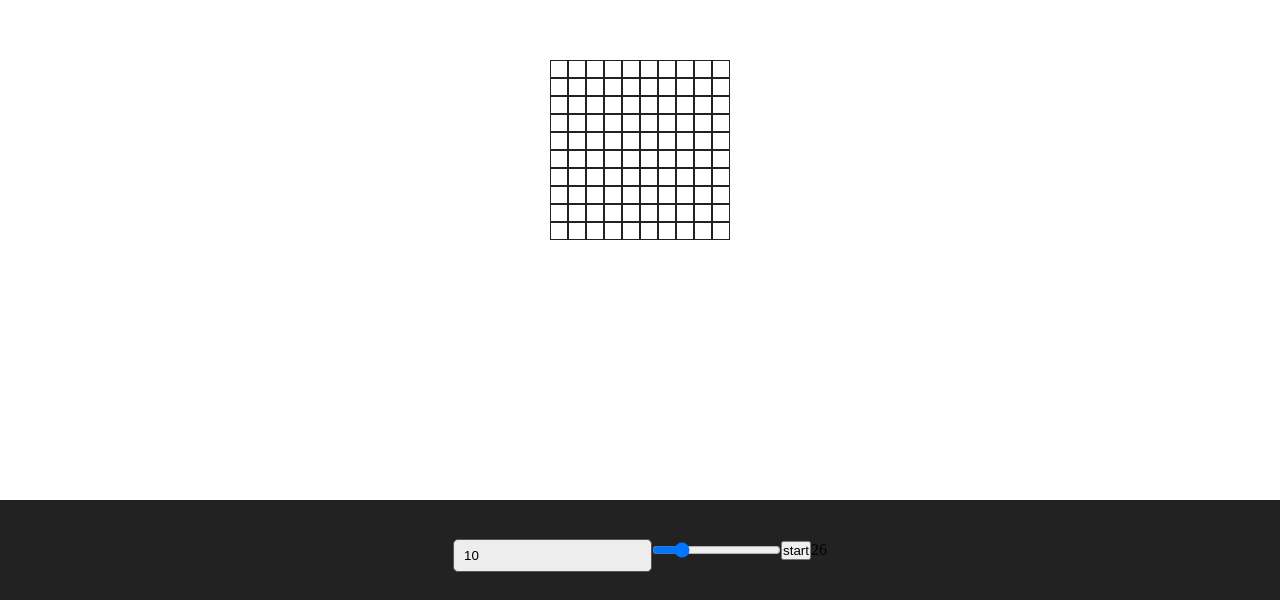
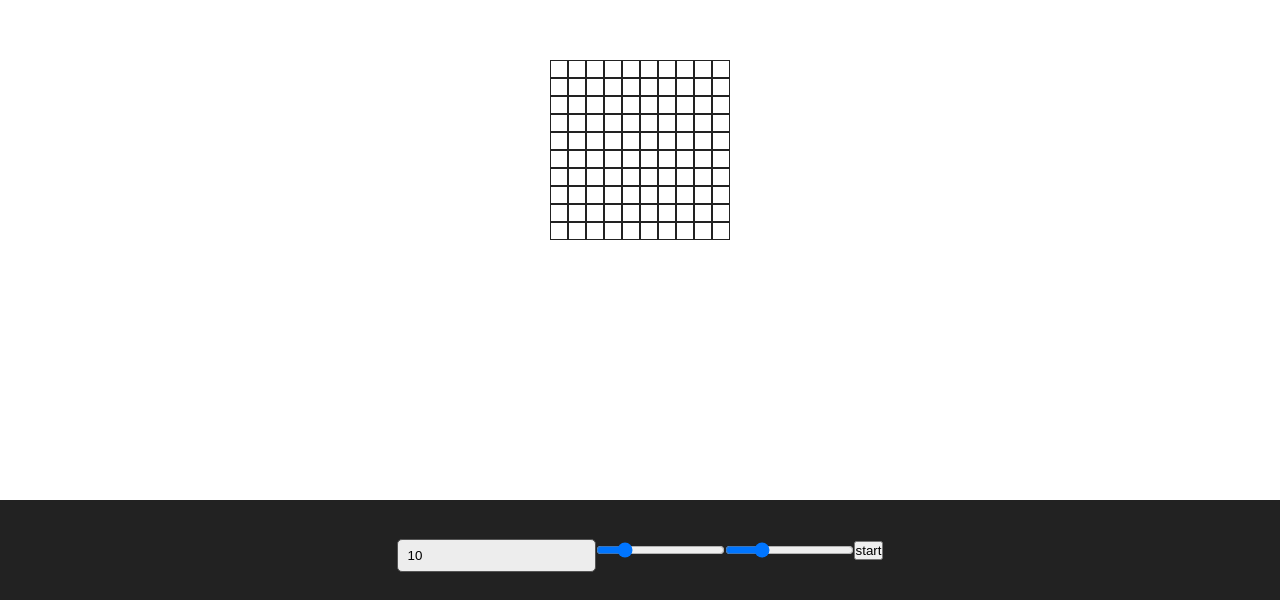
Before and after one commit to zieu/game-of-life, a React (Create React App) app: page / in a window 1280 px wide. Shown: the part 200-800 px from the top of the page. Built offline with nearby package versions, Linux system fonts and the light colour scheme.

Commit message:
added speed control

```diff
--- a/src/App.tsx
+++ b/src/App.tsx
@@ -27,9 +27,11 @@ const getNeighbors = (x: number, y: number) => {
 
 function Game() {
   const SIZE = 10;
+  const SPEED = 300;
   const [grid, setGrid] = useState(gridCreator(SIZE));
   const [size, setSize] = useState<string | number>(SIZE);
   const [start, setStart] = useState(false);
+  const [speed, setSpeed] = useState<string | number>(SPEED);
 
   const toggleLive = (id: string, x: number, y: number) => {
     const currentCell = grid[x][y];
@@ -50,12 +52,9 @@ function Game() {
     setGrid(gridCreator(parseInt(size as string)));
   }, [size]);
 
-  let [count, setCount] = useState(0);
-
   useInterval(() => {
     if (start) iterator();
-    setCount(count + 1);
-  }, 300);
+  }, parseInt(speed as string));
 
   const iterator = () => {
     const newGrid = grid.map((row) =>
@@ -124,10 +123,16 @@ function Game() {
           max={35}
           min={4}
         />
+        <input
+          type="range"
+          onChange={(e) => setSpeed(e.target.value)}
+          value={speed}
+          max={1000}
+          min={50}
+        />
         <button className="start-button" onClick={() => setStart(!start)}>
           {start ? "stop" : "start"}
         </button>
-        <div>{count}</div>
       </footer>
     </div>
   );
```
